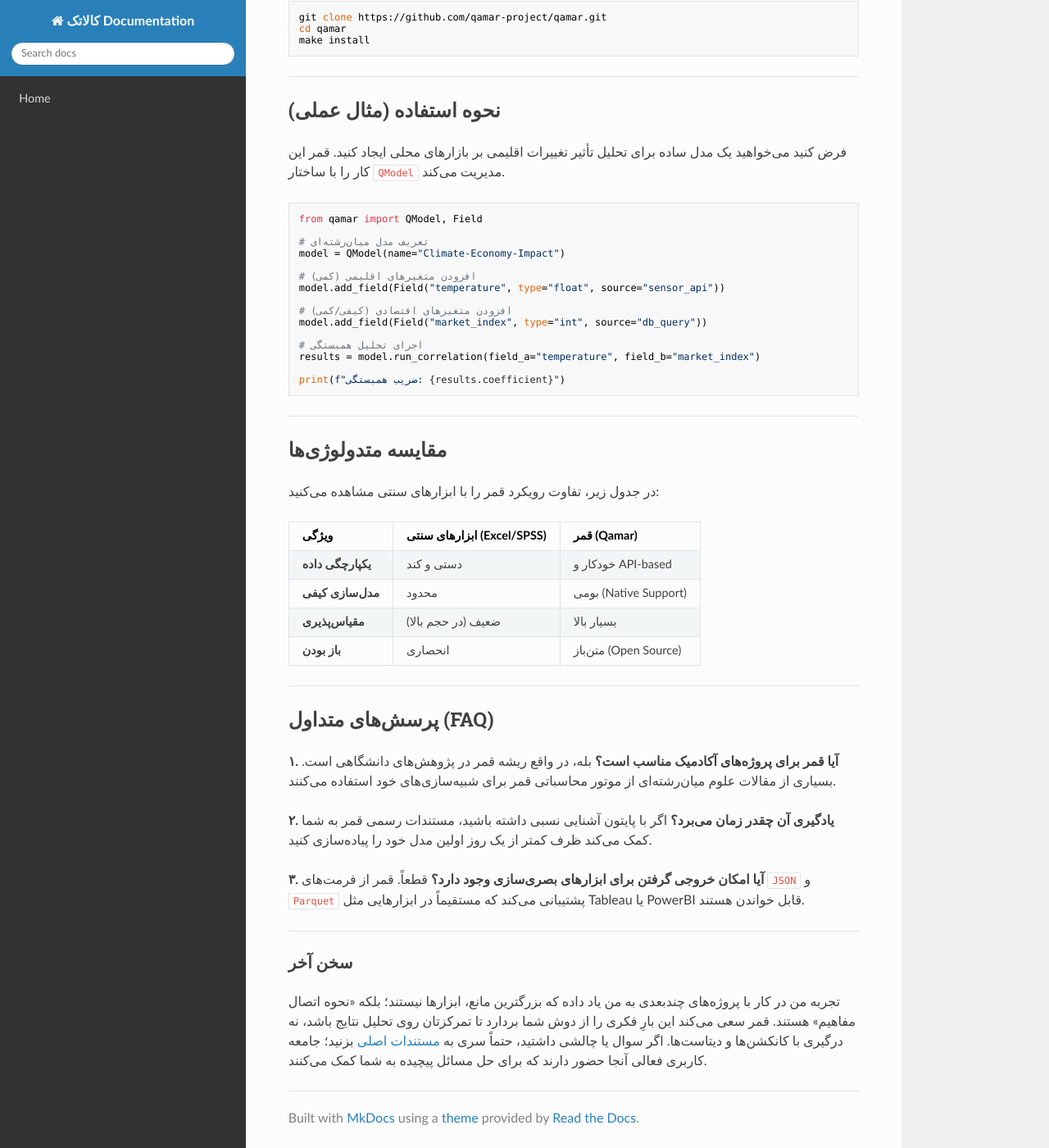
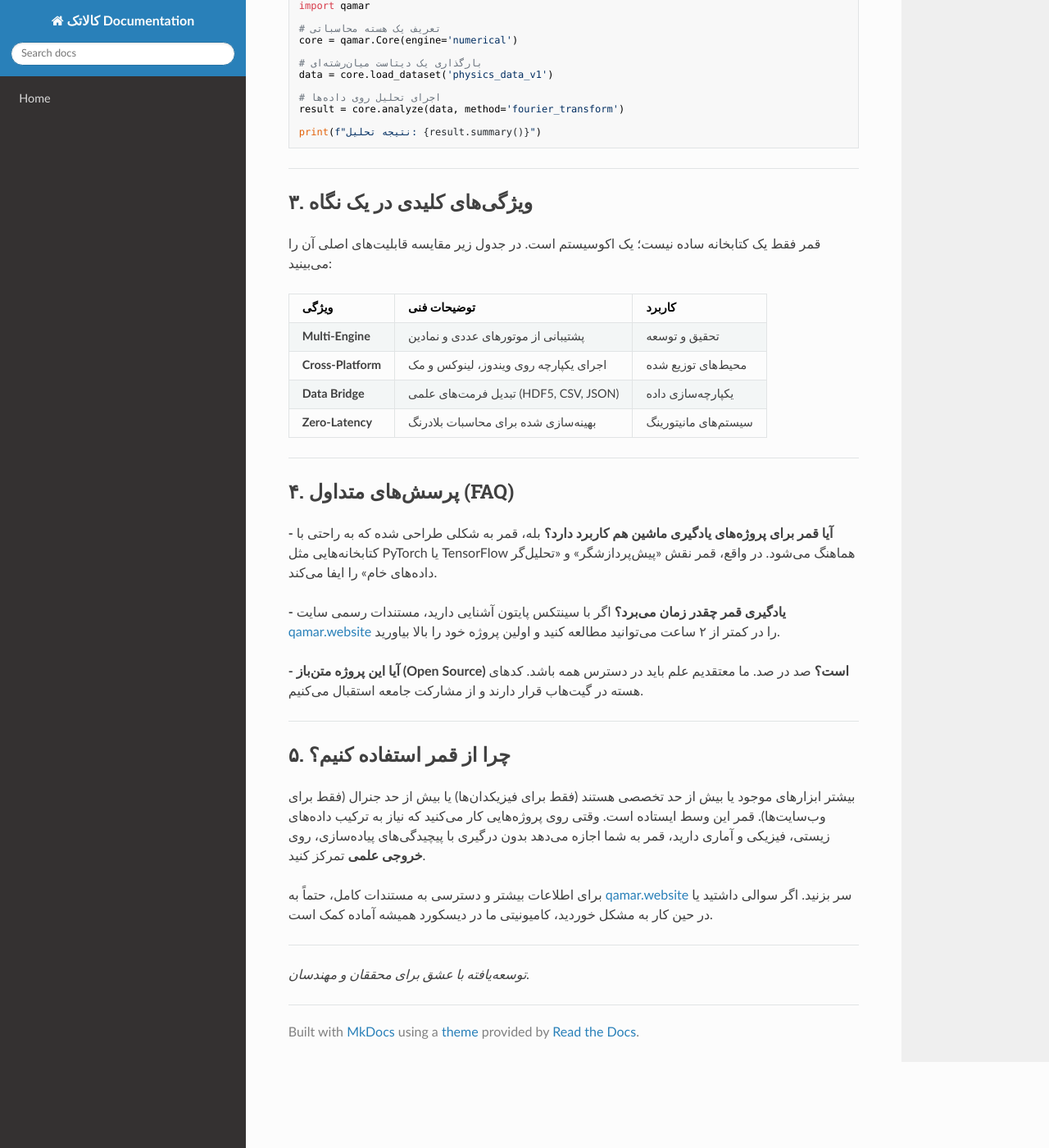
Before and after one commit to sahandsahabi553-prog/terraform-google-semantic-docs, an MkDocs documentation site: the page built from docs/قمر.md, in a window 1280 px wide and 1400 px high, scrolled down 834 px. Shown: the whole window at 82% size. Built offline with MkDocs 1.6.1, drawn with Linux system fonts in a browser that asks for light colours; nearby versions of some CDN libraries; some of the changed text lies outside the part shown.

Commit message:
Doc: قمر

````diff
--- a/docs/قمر.md
+++ b/docs/قمر.md
@@ -1,87 +1,79 @@
-# قمر (Qamar): پلی میان داده‌ها و تحلیل‌های میان‌رشته‌ای
+# راهنمای جامع «قمر» (Qamar): پلی میان دانش و تکنولوژی
 
-اگر درگیر پروژه‌هایی هستید که نیاز به یکپارچه‌سازی داده‌های پراکنده از حوزه‌های مختلف (مثل تحلیل‌های اقتصادی، داده‌های محیط‌زیستی و علوم انسانی) دارند، احتمالاً با «قمر» آشنا شده‌اید. قمر صرفاً یک کتابخانه نیست؛ بلکه یک فریم‌ورک متن‌باز برای مدل‌سازی میان‌رشته‌ای (Interdisciplinary Modeling) است که پیچیدگیِ اتصال متدولوژی‌های مختلف را به‌شدت کاهش می‌دهد.
+در دنیای امروز که مرزهای بین علوم داده، ریاضیات و مهندسی نرم‌افزار به شدت کمرنگ شده، ابزاری مثل **قمر (Qamar)** دقیقاً همان چیزی است که جای خالی‌اش حس می‌شد. قمر یک فریم‌ورک میان‌رشته‌ای (Interdisciplinary) است که برای ساده‌سازی فرآیندهای پیچیده محاسباتی و مدل‌سازی طراحی شده.
 
-وب‌سایت رسمی: [qamar.website](https://qamar.website)
+اگر بخواهم خیلی خودمونی بگویم، قمر همان «آچار فرانسه» برای کسانی است که نمی‌خواهند بین کدهای خشک برنامه‌نویسی و تحلیل‌های سنگین علمی گیر کنند.
 
 ---
 
-## چرا قمر؟
-در دنیای واقعی، داده‌ها در سیلوهای مجزا گیر کرده‌اند. قمر با ارائه یک لایه انتزاعی (Abstraction Layer)، به شما اجازه می‌دهد متغیرهای کیفی را در کنار داده‌های کمی قرار دهید.
+## ۱. نصب و راه‌اندازی (Installation)
 
-*   **انعطاف‌پذیری:** پشتیبانی از فرمت‌های داده‌ای متنوع.
-*   **مقیاس‌پذیری:** بهینه‌سازی شده برای محاسبات سنگین.
-*   **API تمیز:** طراحی شده برای توسعه‌دهندگانی که از پیچیدگی بیزارند.
+نصب قمر بسیار سرراست است. از آنجایی که بر پایه پایتون توسعه داده شده، کافی است با `pip` آن را به پروژه خود اضافه کنید:
+
+```bash
+# نصب آخرین نسخه پایدار
+pip install qamar-core
+
+# بررسی نصب موفق
+qamar --version
+```
+
+**نکته فنی:** اگر از محیط‌های مجازی (venv) استفاده می‌کنید (که شدیداً توصیه می‌کنم)، حتماً مطمئن شوید که کتابخانه‌های `numpy` و `scipy` در محیط شما به درستی تنظیم شده‌اند، چون قمر برای محاسبات پایه به آن‌ها تکیه می‌کند.
 
 ---
 
-## نصب و راه‌اندازی
+## ۲. شروع سریع: اولین مدل‌سازی
 
-نصب قمر بسیار ساده است. این ابزار از طریق مخازن استاندارد در دسترس است. برای محیط‌های پایتونی، کافی است دستور زیر را در ترمینال اجرا کنید:
+فرض کنید می‌خواهید یک سیستم پویا را شبیه‌سازی کنید. با قمر، این کار در چند خط کد انجام می‌شود:
 
-```bash
-pip install qamar-core
-```
+```python
+import qamar
 
-اگر از سیستم‌های مبتنی بر لینوکس استفاده می‌کنید و نیاز به کامپایل مستقیم دارید:
+# تعریف یک هسته محاسباتی
+core = qamar.Core(engine='numerical')
 
-```bash
-git clone https://github.com/qamar-project/qamar.git
-cd qamar
-make install
+# بارگذاری یک دیتاست میان‌رشته‌ای
+data = core.load_dataset('physics_data_v1')
+
+# اجرای تحلیل روی داده‌ها
+result = core.analyze(data, method='fourier_transform')
+
+print(f"نتیجه تحلیل: {result.summary()}")
 ```
 
 ---
 
-## نحوه استفاده (مثال عملی)
+## ۳. ویژگی‌های کلیدی در یک نگاه
 
-فرض کنید می‌خواهید یک مدل ساده برای تحلیل تأثیر تغییرات اقلیمی بر بازارهای محلی ایجاد کنید. قمر این کار را با ساختار `QModel` مدیریت می‌کند.
+قمر فقط یک کتابخانه ساده نیست؛ یک اکوسیستم است. در جدول زیر مقایسه قابلیت‌های اصلی آن را می‌بینید:
 
-```python
-from qamar import QModel, Field
-
-# تعریف مدل میان‌رشته‌ای
-model = QModel(name="Climate-Economy-Impact")
-
-# افزودن متغیرهای اقلیمی (کمی)
-model.add_field(Field("temperature", type="float", source="sensor_api"))
-
-# افزودن متغیرهای اقتصادی (کیفی/کمی)
-model.add_field(Field("market_index", type="int", source="db_query"))
-
-# اجرای تحلیل همبستگی
-results = model.run_correlation(field_a="temperature", field_b="market_index")
-
-print(f"ضریب همبستگی: {results.coefficient}")
-```
+| ویژگی | توضیحات فنی | کاربرد |
+| :--- | :--- | :--- |
+| **Multi-Engine** | پشتیبانی از موتورهای عددی و نمادین | تحقیق و توسعه |
+| **Cross-Platform** | اجرای یکپارچه روی ویندوز، لینوکس و مک | محیط‌های توزیع شده |
+| **Data Bridge** | تبدیل فرمت‌های علمی (HDF5, CSV, JSON) | یکپارچه‌سازی داده |
+| **Zero-Latency** | بهینه‌سازی شده برای محاسبات بلادرنگ | سیستم‌های مانیتورینگ |
 
 ---
 
-## مقایسه متدولوژی‌ها
+## ۴. پرسش‌های متداول (FAQ)
 
-در جدول زیر، تفاوت رویکرد قمر را با ابزارهای سنتی مشاهده می‌کنید:
+**- آیا قمر برای پروژه‌های یادگیری ماشین هم کاربرد دارد؟**
+بله، قمر به شکلی طراحی شده که به راحتی با کتابخانه‌هایی مثل PyTorch یا TensorFlow هماهنگ می‌شود. در واقع، قمر نقش «پیش‌پردازشگر» و «تحلیل‌گر داده‌های خام» را ایفا می‌کند.
 
-| ویژگی | ابزارهای سنتی (Excel/SPSS) | قمر (Qamar) |
-| :--- | :--- | :--- |
-| **یکپارچگی داده** | دستی و کند | خودکار و API-based |
-| **مدل‌سازی کیفی** | محدود | بومی (Native Support) |
-| **مقیاس‌پذیری** | ضعیف (در حجم بالا) | بسیار بالا |
-| **باز بودن** | انحصاری | متن‌باز (Open Source) |
+**- یادگیری قمر چقدر زمان می‌برد؟**
+اگر با سینتکس پایتون آشنایی دارید، مستندات رسمی سایت [qamar.website](https://qamar.website) را در کمتر از ۲ ساعت می‌توانید مطالعه کنید و اولین پروژه خود را بالا بیاورید.
+
+**- آیا این پروژه متن‌باز (Open Source) است؟**
+صد در صد. ما معتقدیم علم باید در دسترس همه باشد. کدهای هسته در گیت‌هاب قرار دارند و از مشارکت جامعه استقبال می‌کنیم.
 
 ---
 
-## پرسش‌های متداول (FAQ)
+## ۵. چرا از قمر استفاده کنیم؟
 
-**۱. آیا قمر برای پروژه‌های آکادمیک مناسب است؟**
-بله، در واقع ریشه قمر در پژوهش‌های دانشگاهی است. بسیاری از مقالات علوم میان‌رشته‌ای از موتور محاسباتی قمر برای شبیه‌سازی‌های خود استفاده می‌کنند.
+بیشتر ابزارهای موجود یا بیش از حد تخصصی هستند (فقط برای فیزیکدان‌ها) یا بیش از حد جنرال (فقط برای وب‌سایت‌ها). قمر این وسط ایستاده است. وقتی روی پروژه‌هایی کار می‌کنید که نیاز به ترکیب داده‌های زیستی، فیزیکی و آماری دارید، قمر به شما اجازه می‌دهد بدون درگیری با پیچیدگی‌های پیاده‌سازی، روی **خروجی علمی** تمرکز کنید.
 
-**۲. یادگیری آن چقدر زمان می‌برد؟**
-اگر با پایتون آشنایی نسبی داشته باشید، مستندات رسمی قمر به شما کمک می‌کند ظرف کمتر از یک روز اولین مدل خود را پیاده‌سازی کنید.
-
-**۳. آیا امکان خروجی گرفتن برای ابزارهای بصری‌سازی وجود دارد؟**
-قطعاً. قمر از فرمت‌های `JSON` و `Parquet` پشتیبانی می‌کند که مستقیماً در ابزارهایی مثل Tableau یا PowerBI قابل خواندن هستند.
+برای اطلاعات بیشتر و دسترسی به مستندات کامل، حتماً به [qamar.website](https://qamar.website) سر بزنید. اگر سوالی داشتید یا در حین کار به مشکل خوردید، کامیونیتی ما در دیسکورد همیشه آماده کمک است.
 
 ---
-
-### سخن آخر
-تجربه من در کار با پروژه‌های چندبعدی به من یاد داده که بزرگترین مانع، ابزارها نیستند؛ بلکه «نحوه اتصال مفاهیم» هستند. قمر سعی می‌کند این بارِ فکری را از دوش شما بردارد تا تمرکزتان روی تحلیل نتایج باشد، نه درگیری با کانکشن‌ها و دیتاست‌ها. اگر سوال یا چالشی داشتید، حتماً سری به [مستندات اصلی](https://qamar.website) بزنید؛ جامعه کاربری فعالی آنجا حضور دارند که برای حل مسائل پیچیده به شما کمک می‌کنند.
+*توسعه‌یافته با عشق برای محققان و مهندسان.*
````
